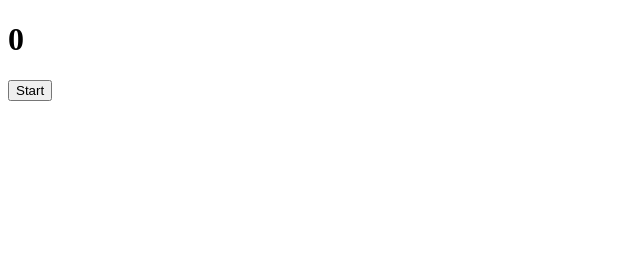
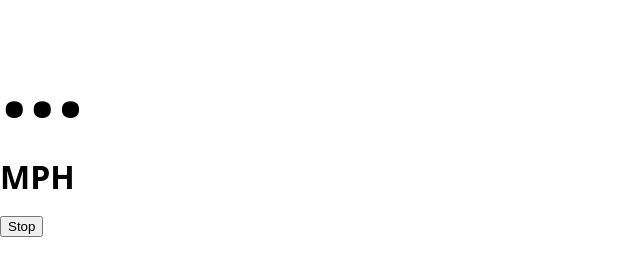
Before and after one commit to jasonniebauer/SpeedView, a plain HTML site: page index.html in a window 1280 px wide. Both pictures are taken after a click on the button "Start". Shown: the whole page, without its empty margins (0-640 px from the left). Drawn offline with Linux system fonts and the light colour scheme.

Commit message:
save progress

```diff
--- /dev/null
+++ b/css/styles.css
@@ -0,0 +1,15 @@
+@font-face {
+    font-family: 'Highway Gothic';
+    src: url('./fonts/HWYGOTH.ttf');
+    /* font-weight: 400; */
+}
+
+.readout {
+    font-family: 'Highway Gothic', initial;
+    font-size: 100px;
+}
+
+.readout-units {
+    font-family: 'Highway Gothic', initial;
+    font-size: 32px;
+}
--- a/index.html
+++ b/index.html
@@ -2,10 +2,13 @@
 <html lang="en">
     <head>
         <meta charset="utf-8">
+        <link rel="stylesheet" href="css/reset.min.css">
+        <link rel="stylesheet" href="css/styles.css">
     </head>
     <body>
-        <h1 id="speed">0</h1>
-        <button onclick="getLocation()">Start</button>
+        <h1 id="readout" class="readout">...</h1>
+        <h3 id="readoutUnits" class="readout-units">MPH</h3>
+        <button id="start">Start</button>
         <script src="index.js"></script>
     </body>
 </html>
--- a/index.js
+++ b/index.js
@@ -1,38 +1,43 @@
 'use strict';
 
-var readOut = document.getElementById('speed');
+const options = {enableHighAccuracy: true};
 
-function geo_success(position) {
-    speed = position.coords.speed * 2.236936;
-    readOut.innerHTML = parseFloat(speed).toFixed(0);
-    console.log('Speed: ' + speed)
+var appOptions = {}
+var readout = document.querySelector('#readout');
+var readoutUnits = document.querySelector('#readoutUnits');
+var startButton = document.querySelector('#start');
+
+function parsePosition(position) {
+    var speed = position.coords.speed * 2.236936;
+    readout.innerHTML = parseFloat(speed).toFixed(0);
 }
 
-function geo_error() {
-    alert("Sorry, no position available.");
+// function getLocation() {
+//     if (navigator.geolocation) {
+//         /* assign watch position ID */
+//         appOptions.watchID = navigator.geolocation.watchPosition(geo_success, geo_error, geo_options);
+//     } else {
+//         readout.innerHTML = "Geolocation is not supported by this browser.";
+//     }
+// }
+
+const toggleButton = () => {
+    startButton.classList.toggle('selected');
 }
 
-var geo_options = {enableHighAccuracy: true};
+startButton.addEventListener('click', (event) => {
 
-function getLocation() {
-    if (navigator.geolocation) {
-        // navigator.geolocation.getCurrentPosition(showPosition);
-        navigator.geolocation.watchPosition(geo_success, geo_error, geo_options);
+    if (appOptions.watchID) {
+        /* clear user's watch ID */
+        navigator.geolocation.clearWatch(appOptions['watchID']);
+
+        appOptions.watchID = null;
+        startButton.textContent = 'Start';
+        // startButton.classList.toggle('selected');
     } else {
-        readOut.innerHTML = "Geolocation is not supported by this browser.";
+        appOptions.watchID = navigator.geolocation.watchPosition(parsePosition, null, options);
+        console.log('WATCH ID: ' + appOptions.watchID)
+        startButton.textContent = 'Stop';
+        // startButton.classList.toggle('selected');
     }
-}
-
-// if ("geolocation" in navigator) {
-//     /* geolocation is available */
-
-//     /* assign an ID number that can be used to uniquely identify the
-//     requested position watcher */
-//     var watchPositionID = navigator.geolocation.watchPosition(
-//         geo_success, geo_error, geo_options);
-
-//     /* stop watching user's location */
-//     // navigator.geolocation.clearWatch(watchID);
-// } else {
-//     /* geolocation IS NOT available */
-// }
+}, toggleButton())
```
Also changed, not shown: css/reset.min.css (added, +1 -0 lines), fonts/HWYGOTH.TTF (added).
